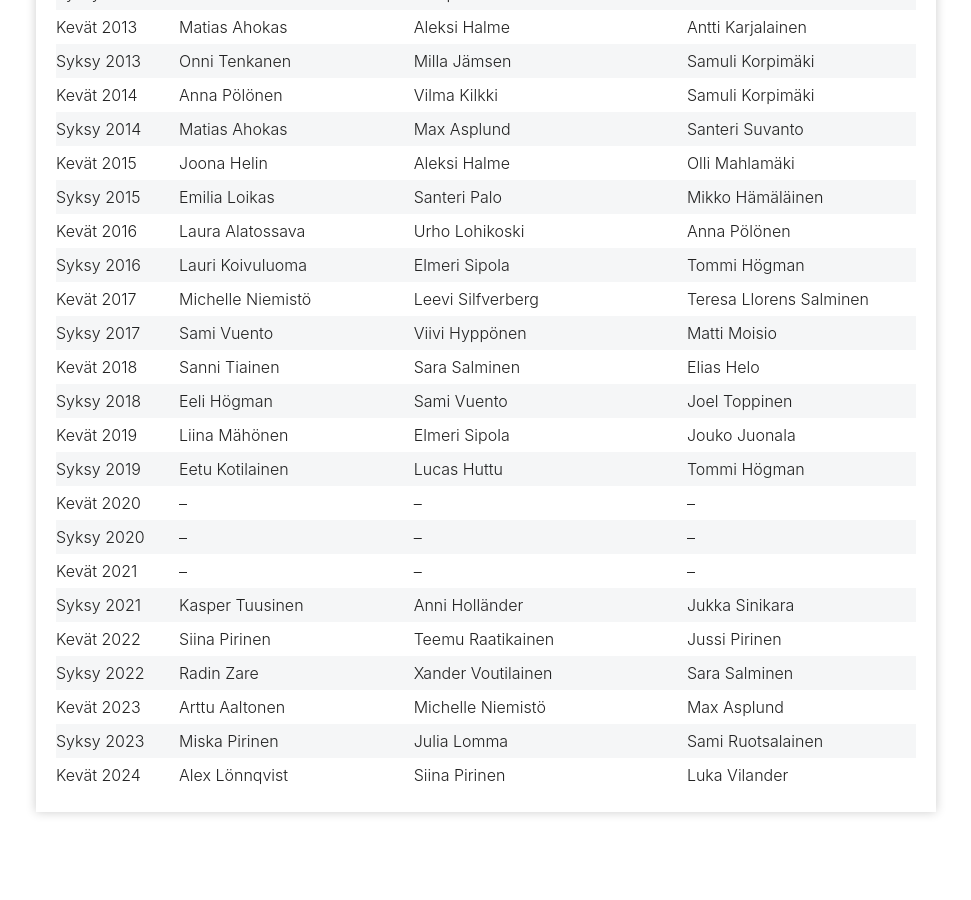
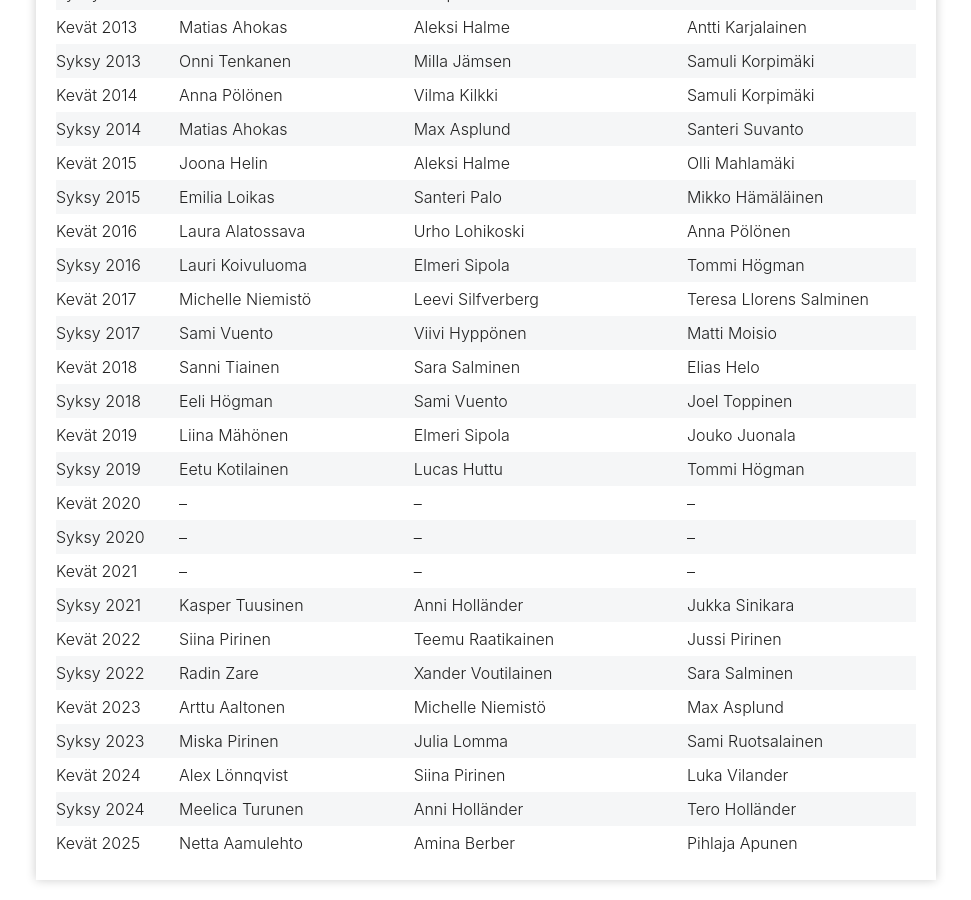
Before and after one commit to omahlama/eramiekkailu.fi, a Jekyll site: the page built from kauden-miekkailijat/index.md, in a window 1280 px wide and 900 px high, scrolled down 1806 px. Shown: the whole window, without its empty margins (154-1125 px from the left). Built offline with Jekyll 4.4.1, drawn with Linux system fonts in a browser that asks for light colours; nearby versions of some CDN libraries; before the commit the page ends 2638 px from its top, so only the background shows below that.

Commit message:
Päivitettiin kauden miekkailijat

```diff
--- a/kauden-miekkailijat/index.md
+++ b/kauden-miekkailijat/index.md
@@ -64,3 +64,5 @@ Timo Sarpola oli jaoston erittäin pitkäaikainen jäsen, hän aloitti miekkailu
 | Kevät 2023 | Arttu Aaltonen | Michelle Niemistö | Max Asplund |
 | Syksy 2023 | Miska Pirinen | Julia Lomma | Sami Ruotsalainen |
 | Kevät 2024 | Alex Lönnqvist | Siina Pirinen | Luka Vilander |
+| Syksy 2024 | Meelica Turunen | Anni Holländer | Tero Holländer |
+| Kevät 2025 | Netta Aamulehto | Amina Berber | Pihlaja Apunen |
```
